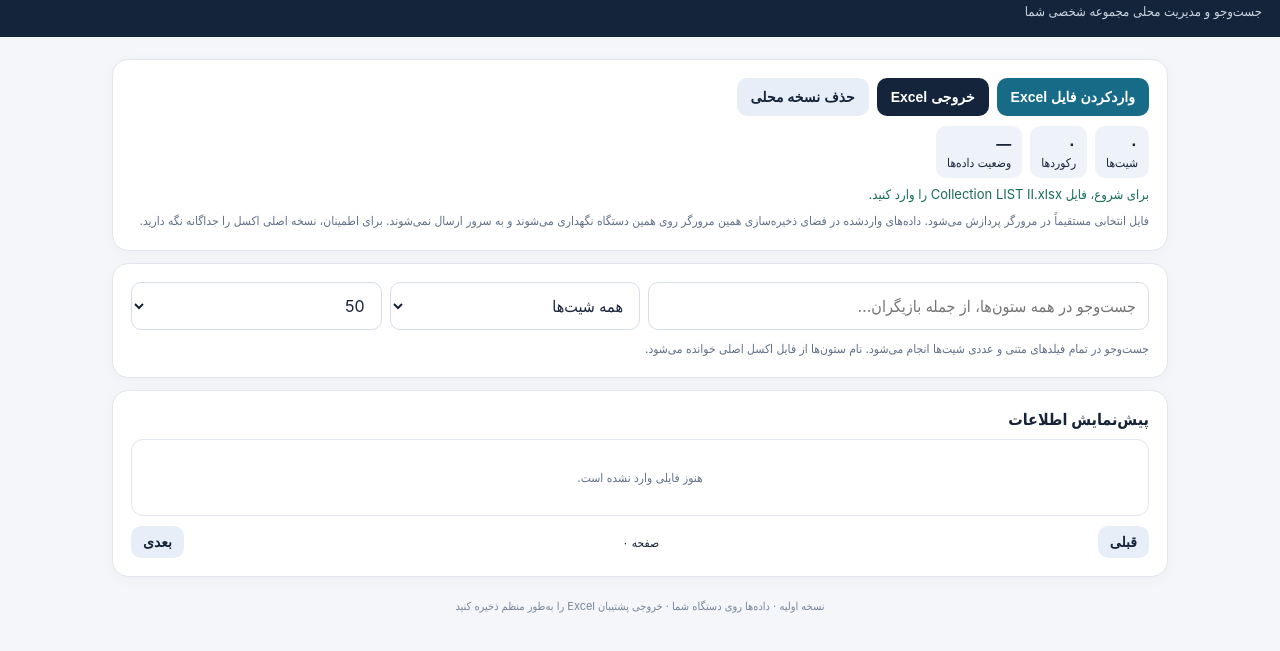
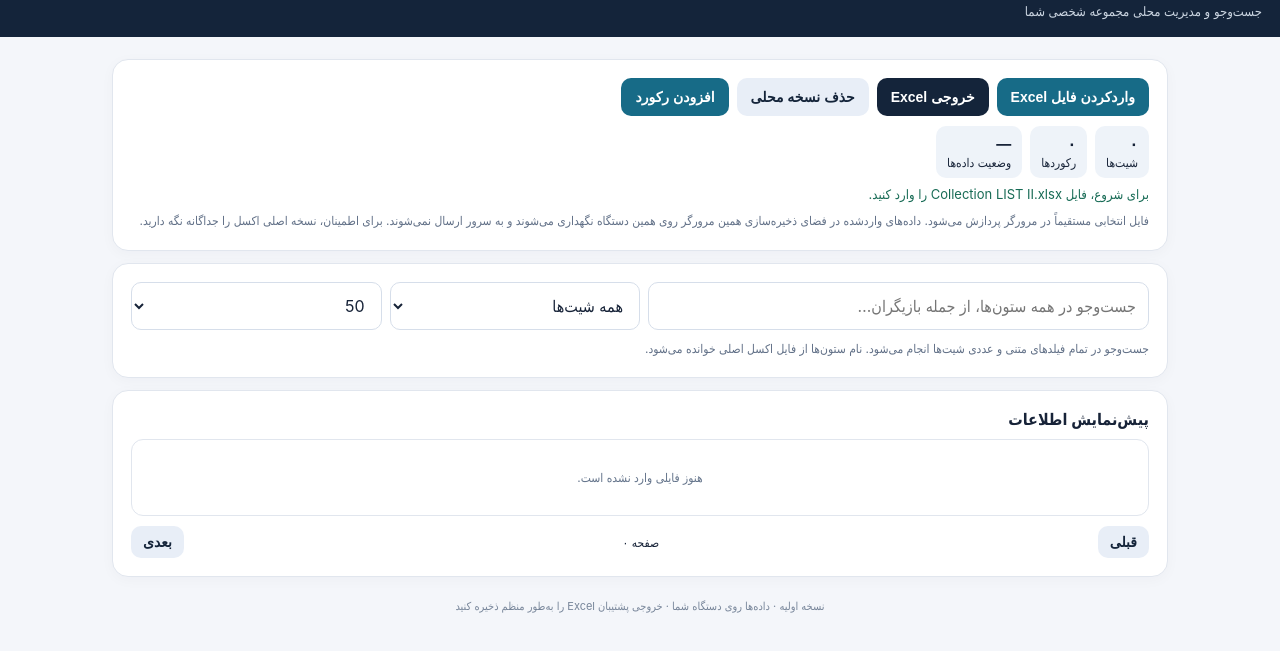
Before and after one commit to salivory/my-film-music-collection, a plain HTML site: page index.html in a window 1280 px wide. Shown: the part 51-702 px from the top of the page. Drawn offline with Linux system fonts and the light colour scheme.

Commit message:
Update index.html

```diff
--- a/index.html
+++ b/index.html
@@ -16,6 +16,7 @@
 <div class="foot">نسخه اولیه · داده‌ها روی دستگاه شما · خروجی پشتیبان Excel را به‌طور منظم ذخیره کنید</div>
 </main>
 <script src="./xlsx.full.min.js"></script>
+<script src="./manage.js"></script>
 <script>
 (()=>{'use strict';const $=id=>document.getElementById(id);let workbook=null,db=null,page=0,allSheets=[],viewRows=[];const DB='collection-local-db',STORE='workbooks',KEY='main';
 function msg(t,good=true){$('status').textContent=t;$('status').style.color=good?'#176b55':'#a33'}
```
